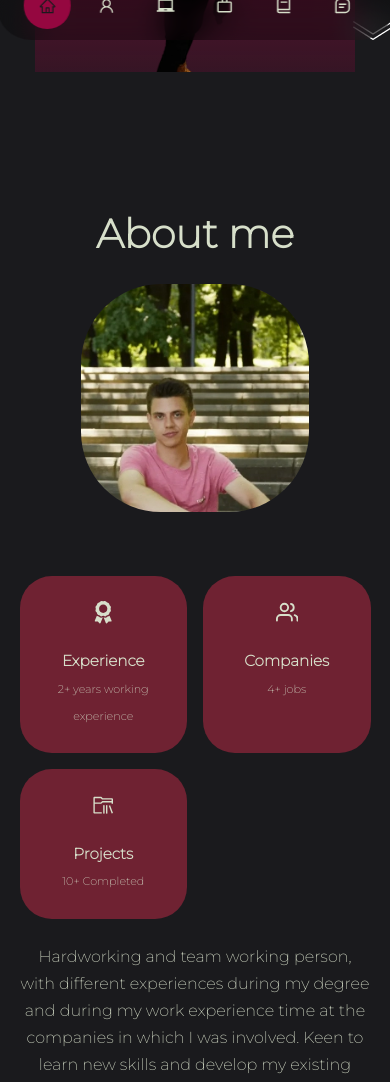
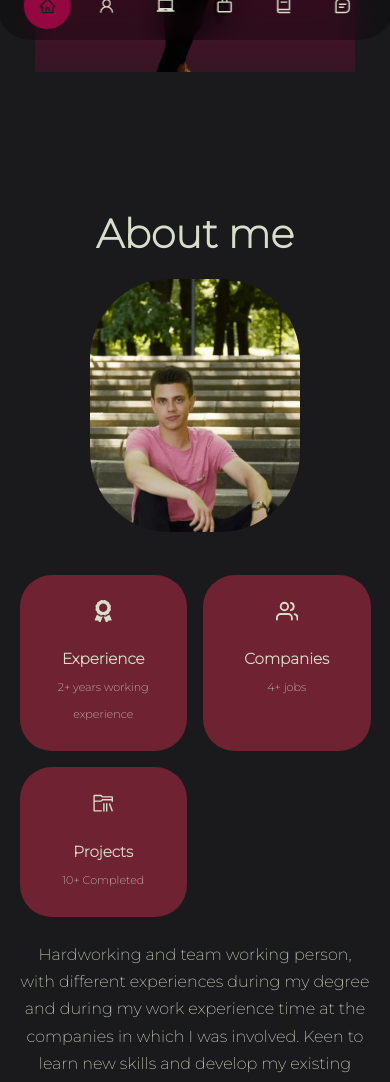
Before and after one commit to FlorinMariusDrilea/FlorinMariusDrilea-portfolio-reactjs, a React (Create React App) app: page / in a window 390 px wide. Shown: the part 772-1854 px from the top of the page. Built offline with nearby package versions, Linux system fonts and the light colour scheme.

Commit message:
menu and scroll down arrow

```diff
--- a/src/components/about/about.css
+++ b/src/components/about/about.css
@@ -89,13 +89,13 @@
 
 @media screen and (max-width: 600px) {
     .about__me {
-        width: 65%;
-        margin: 0 auto 3rem;
+        width: 60%;
+        margin: 1rem auto 3rem;
     }
 
     .about__me__image {
         margin-bottom: 6rem;
-        height: 100%;
+        height: 120%;
     }
 
     .about__cards {
--- a/src/components/header/header.css
+++ b/src/components/header/header.css
@@ -113,8 +113,9 @@ header {
     }
 
     .scroll__down {
-        right: -1.4rem;
-        bottom: 2rem;
+        right: -0.8rem;
+        bottom: 8rem;
+        width: 24px;
     }
 
 }
--- a/src/components/nav/nav.css
+++ b/src/components/nav/nav.css
@@ -36,7 +36,7 @@ nav a.active {
         position: fixed;
         width: max-content;
         z-index: 1;
-        top: 20%;
+        top: 30%;
         left: 2rem;
         overflow-x: hidden;
         border-radius: 3rem;
@@ -48,7 +48,7 @@ nav a.active {
         padding: 0.9rem;
         border-radius: 50%;
         display: flex;
-        font-size: 0.8rem;
+        font-size: 1.0rem;
     }
 }
 
@@ -119,13 +119,13 @@ nav a.active {
         bottom: 2rem;
         display: flex;
         gap: 0.8rem;
-        border-radius: 3rem;
+        border-radius: rem;
         backdrop-filter: blur(15px);
     }
 
     nav a {
         background: transparent;
-        padding: 0.9rem;
+        padding: 0.6rem;
         border-radius: 50%;
         display: flex;
         font-size: 1.1rem;
```
